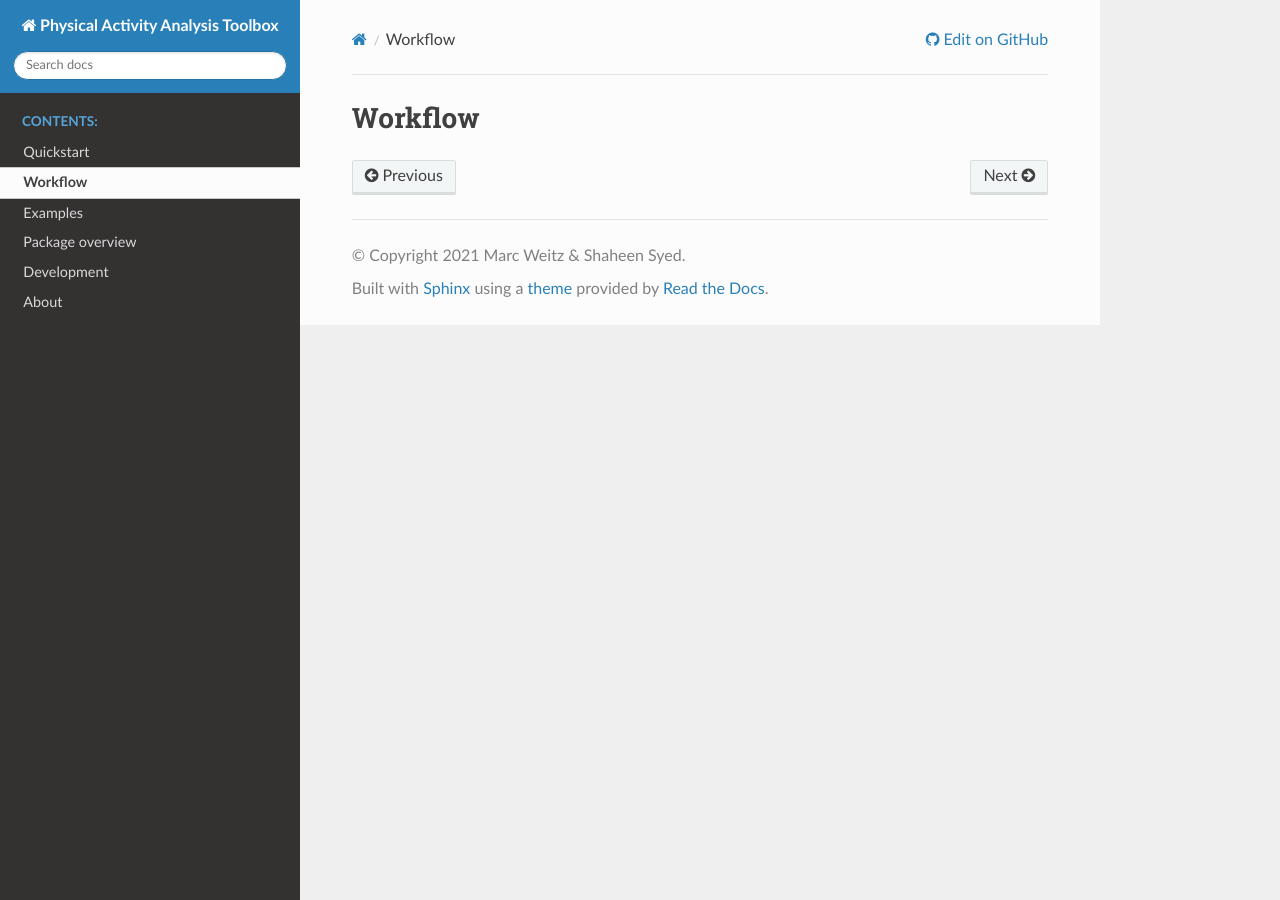
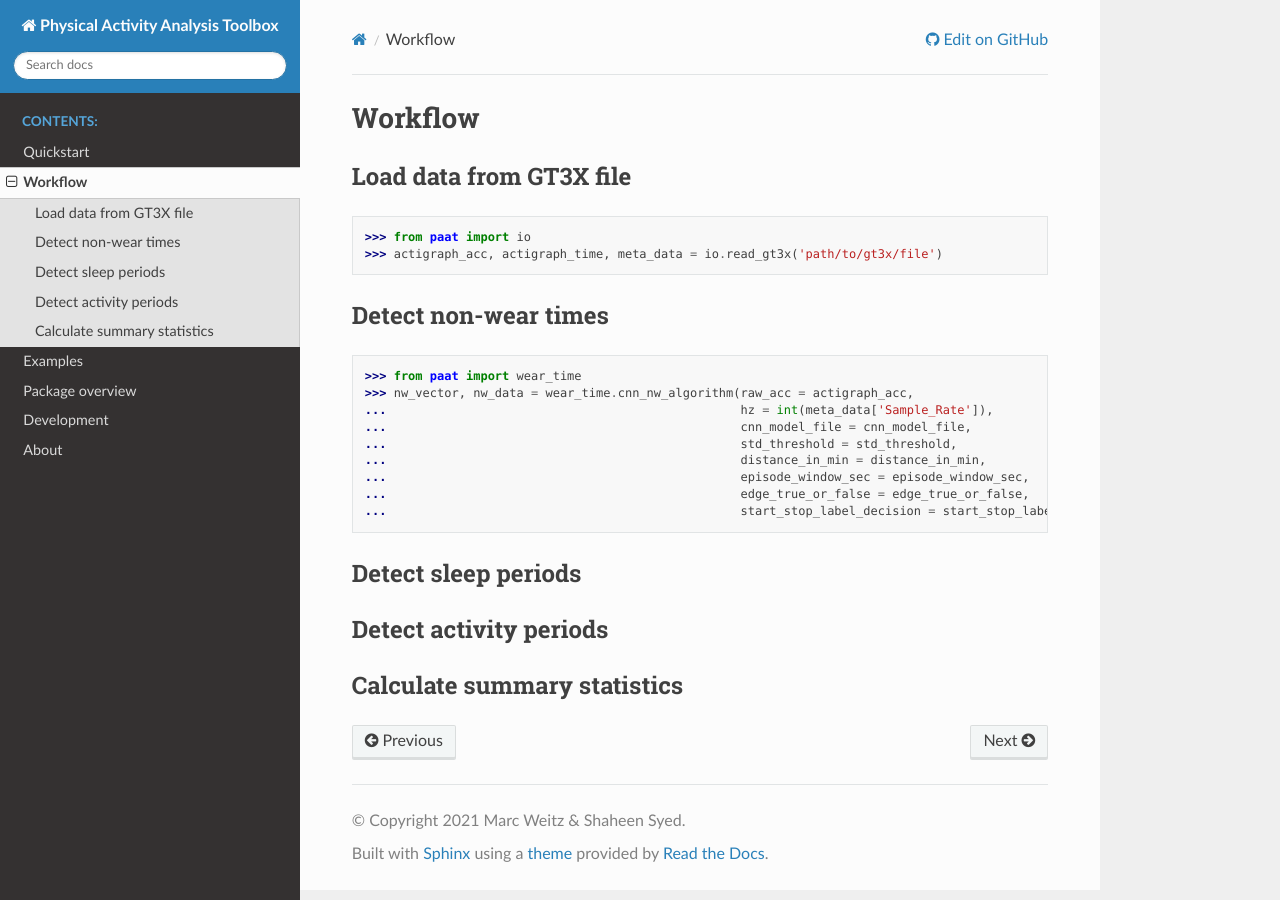
Before and after one commit to Trybnetic/paat, a Sphinx documentation site: the page built from doc/source/workflow.rst, in a window 1280 px wide. Built offline with Sphinx 7.4.7 and the Read the Docs theme 2.0.0, drawn with Linux system fonts in a browser that asks for light colours.

Commit message:
improves documentation

```diff
--- a/doc/source/workflow.rst
+++ b/doc/source/workflow.rst
@@ -1,2 +1,39 @@
 Workflow
 ========
+
+
+Load data from GT3X file
+------------------------
+
+.. code-block:: python
+
+    >>> from paat import io
+    >>> actigraph_acc, actigraph_time, meta_data = io.read_gt3x('path/to/gt3x/file')
+
+
+Detect non-wear times
+---------------------
+
+.. code-block:: python
+
+    >>> from paat import wear_time
+    >>> nw_vector, nw_data = wear_time.cnn_nw_algorithm(raw_acc = actigraph_acc,
+    ...             					hz = int(meta_data['Sample_Rate']),
+    ...              					cnn_model_file = cnn_model_file,
+    ...              					std_threshold = std_threshold,
+    ...              					distance_in_min = distance_in_min,
+    ...              					episode_window_sec = episode_window_sec,
+    ...              					edge_true_or_false = edge_true_or_false,
+    ...              					start_stop_label_decision = start_stop_label_decision)
+
+
+Detect sleep periods
+--------------------
+
+
+Detect activity periods
+-----------------------
+
+
+Calculate summary statistics
+----------------------------
```
Also changed, not shown: doc/source/about.rst (+25 -0 lines), 1 other file.
